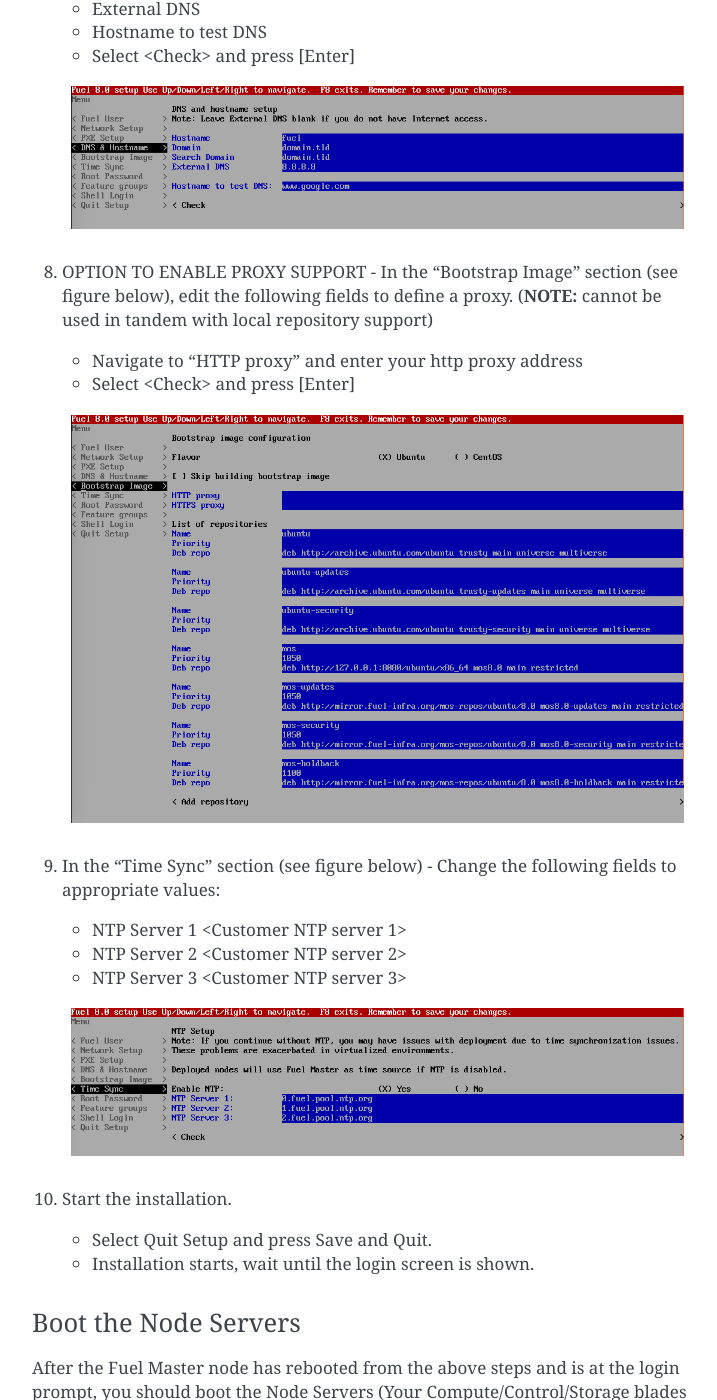
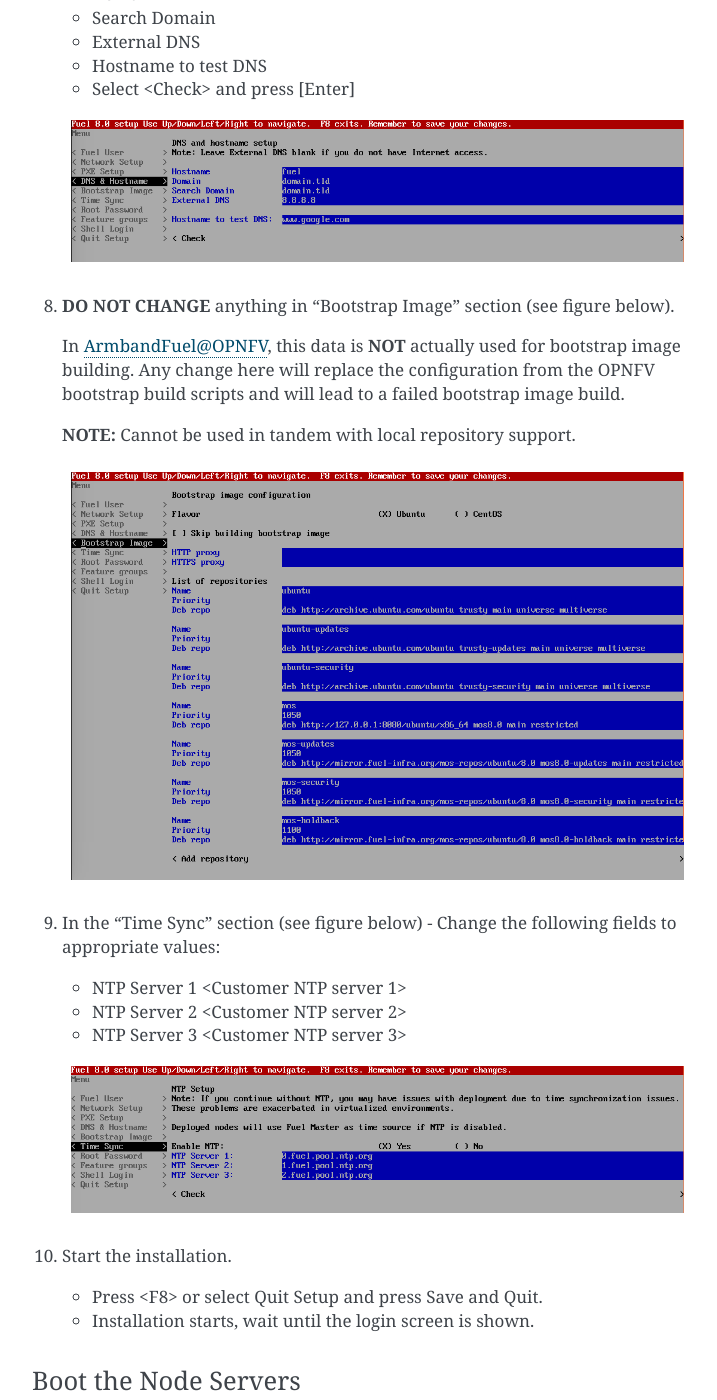
Before and after one commit to opnfv/armband, a Sphinx documentation site: the page built from docs/installation-instruction.rst, in a window 1280 px wide and 1400 px high, scrolled down 6306 px. Shown: the whole window, without its empty margins (388-1105 px from the left). Built offline with Sphinx 7.4.7, drawn with Linux system fonts in a browser that asks for light colours; some of the changed text lies outside the part shown.

Commit message:
docs/install-instr: AArch64 FW, plugins refresh.
- edit image with unexisting plugins on AArch64;
- change "BIOS" references to "UEFI" and add note(s) about
  required firmware support;
- add warning about bootstrap image build fuelmenu config;

Change-Id: I5bcf208dcb0c95e9c09f4da0bd4e861e19d34cc0
Signed-off-by: Alexandru Avadanii <Alexandru.Avadanii@enea.com>
(cherry picked from commit 2cd5741dc6b0ae5f9ac5b9534ff6e0ecc5209769)

```diff
--- a/docs/installation-instruction.rst
+++ b/docs/installation-instruction.rst
@@ -260,12 +262,14 @@
 
    .. figure:: img/fuelmenu4.png
 
+#. **DO NOT CHANGE** anything in "Bootstrap Image" section (see figure below).
 
-#. OPTION TO ENABLE PROXY SUPPORT - In the "Bootstrap Image" section (see figure below), edit the following fields to define a proxy. (**NOTE:** cannot be used in tandem with local repository support)
+   In ArmbandFuel@OPNFV, this data is **NOT** actually used for bootstrap
+   image building. Any change here will replace the configuration from
+   the OPNFV bootstrap build scripts and will lead to a failed bootstrap
+   image build.
 
-   - Navigate to "HTTP proxy" and enter your http proxy address
-
-   - Select <Check> and press [Enter]
+   **NOTE:** Cannot be used in tandem with local repository support.
 
    .. figure:: img/fuelmenu5.png
 
@@ -281,7 +285,7 @@
 
 #. Start the installation.
 
-   - Select Quit Setup and press Save and Quit.
+   - Press <F8> or select Quit Setup and press Save and Quit.
 
    - Installation starts, wait until the login screen is shown.
 
@@ -294,9 +298,15 @@
 Compute/Control/Storage blades (nested or real) with a PXE booting
 scheme so that the FUEL Master can pick them up for control.
 
+**NOTE**: AArch64 target nodes are expected to support PXE booting an
+EFI binary, i.e. an EFI-stubbed GRUB2 bootloader.
+
+**NOTE**: UEFI (EDK2) firmware is **highly** recommended, becoming
+the **de facto** standard for ARMv8 nodes.
+
 #. Enable PXE booting
 
-   - For every controller and compute server: enable PXE Booting as the first boot device in the BIOS boot order menu and hard disk as the second boot device in the same menu.
+   - For every controller and compute server: enable PXE Booting as the first boot device in the UEFI (EDK2) boot order menu and hard disk as the second boot device in the same menu.
 
 #. Reboot all the control and compute blades.
 
```
Also changed, not shown: other parts of docs/installation-instruction.rst (+3 -1 lines), docs/img/plugins.png (deleted), docs/img/plugins_aarch64.png (added).
